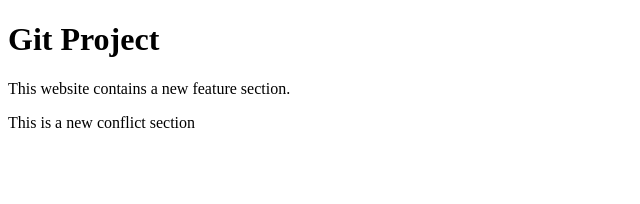
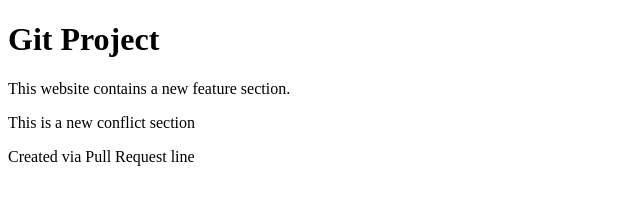
Before and after one commit to RafeeBD/module-6-git-workflow, a plain HTML site: page index.html in a window 1280 px wide. Shown: the whole page, without its empty margins (0-640 px from the left). Drawn offline with Linux system fonts and the light colour scheme.

Commit message:
Add footer element for PR demo

```diff
--- a/index.html
+++ b/index.html
@@ -11,6 +11,7 @@
     <h1>Git Project </h1>
     <p>This website contains a new feature section.</p>
     <p>This is a new conflict section</p>
+    <footer>Created via Pull Request line</footer>
 </body>
 
 </html>
```
